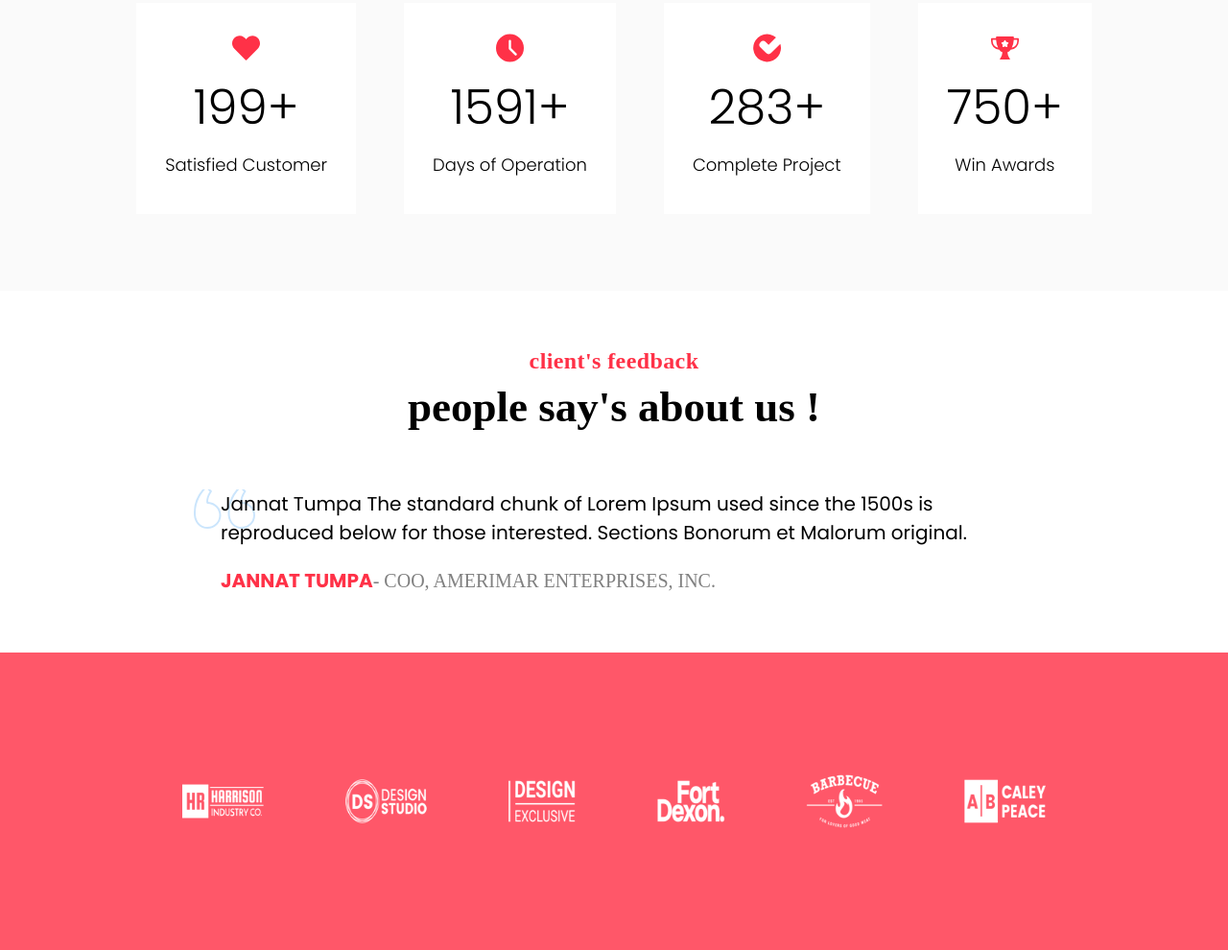
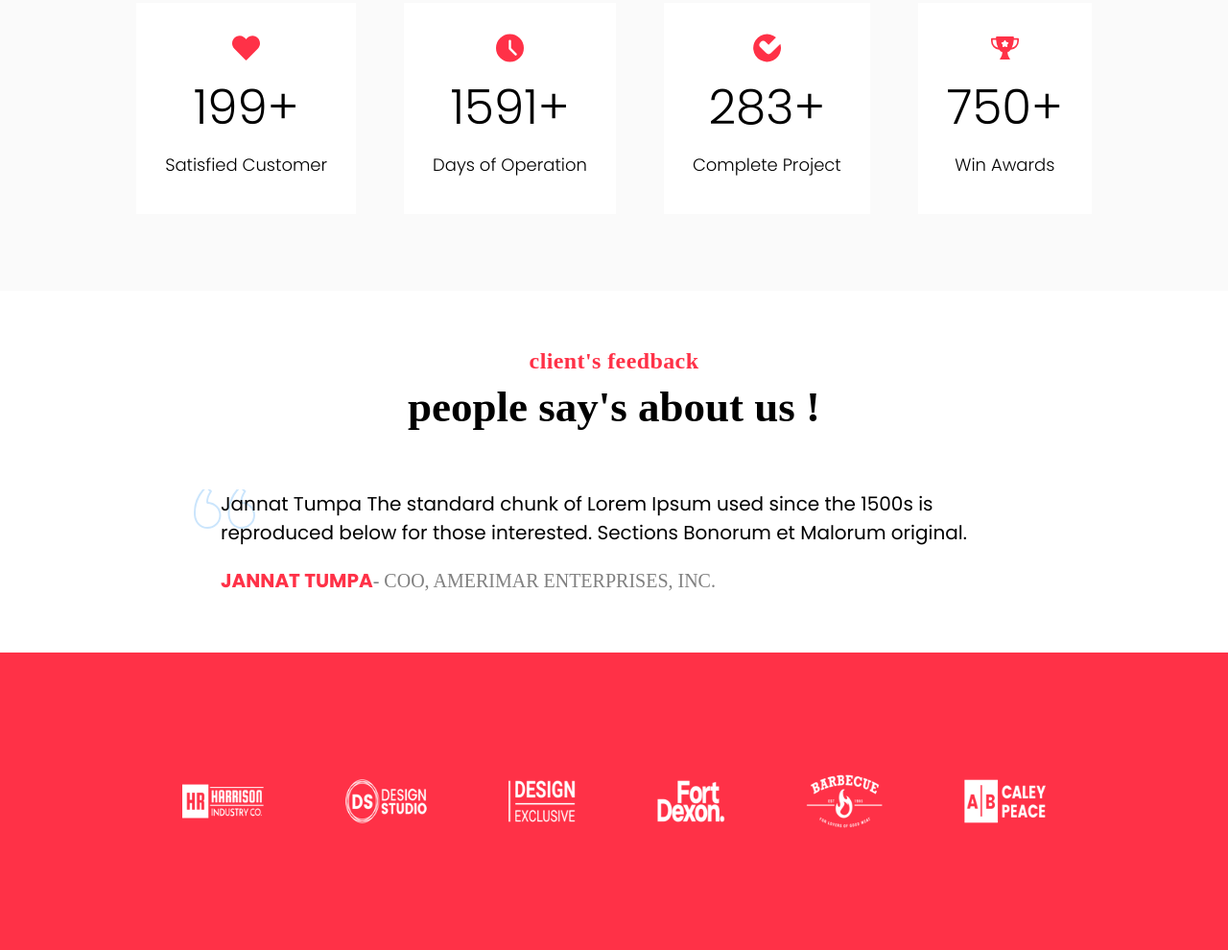
Before and after one commit to PandhereAnu10/digital-marketing, a plain HTML site: page index.html in a window 1280 px wide. Shown: the part 2630-3620 px from the top of the page at 96% size. Drawn offline with Linux system fonts and the light colour scheme; files whose address does not match are found by name; a web font is replaced by a local one.

Commit message:
Update styles.css

```diff
--- a/styles.css
+++ b/styles.css
@@ -742,7 +742,7 @@ form input[type="text"]:focus {
 
 #footer{
     display: flex;
-    background-image: url(NoPath.svg);
+    background: #FF3147;
     height: 310px;
     justify-content: center;
     align-items: center;
```
